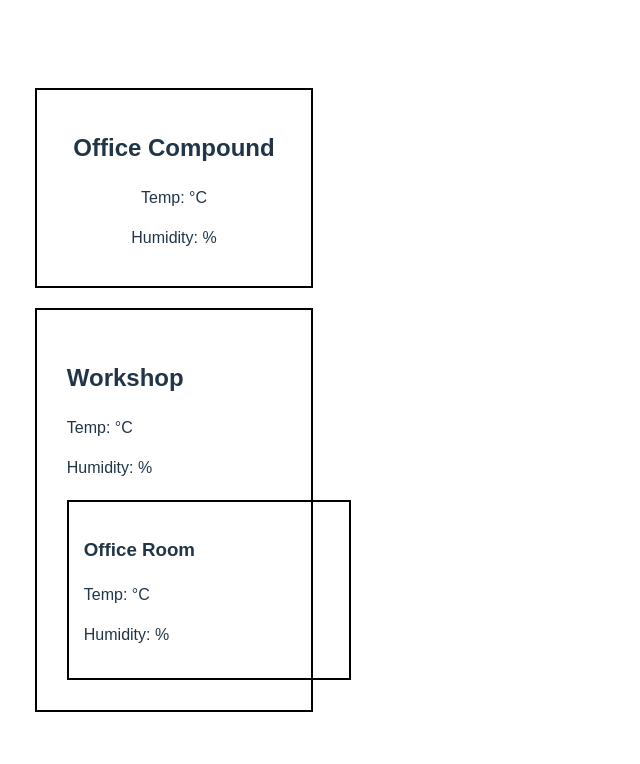
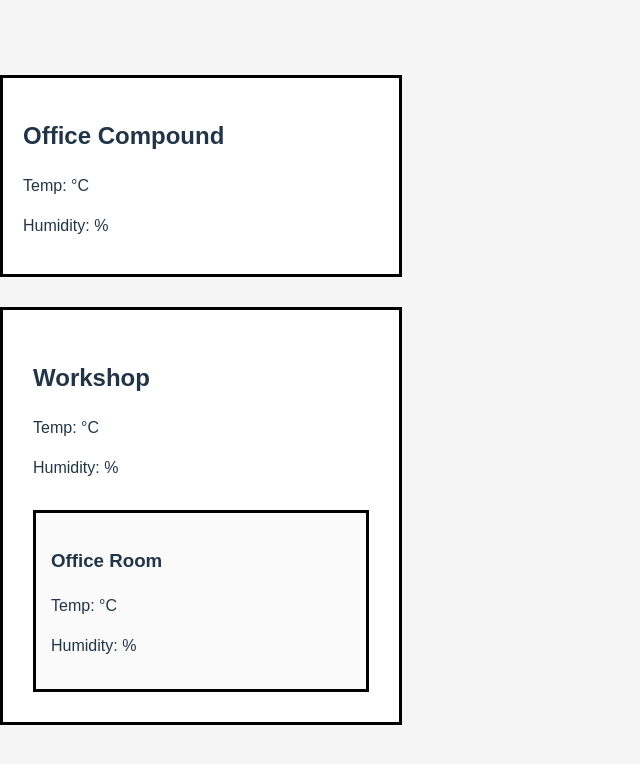
Before and after one commit to natureloop-eco/react-vite-starter-ddbi, a React (Vite) app: page / in a window 1280 px wide. Shown: the top 764 px of the page, without its empty margins (0-640 px from the left). Built offline with nearby package versions, Linux system fonts and the light colour scheme; no server answers.

Commit message:
Update App.css

```diff
--- a/src/App.css
+++ b/src/App.css
@@ -1,25 +1,32 @@
-.container{
-width:80%;
-margin:auto;
+body{
+background:#f5f5f5;
 font-family:Arial;
 }
 
+.main{
+width:900px;
+margin:auto;
+margin-top:40px;
+}
+
 .compound{
-border:2px solid black;
+border:3px solid black;
 padding:20px;
-margin-bottom:20px;
-text-align:center;
+margin-bottom:30px;
+background:white;
 }
 
 .workshop{
-border:2px solid black;
+border:3px solid black;
 padding:30px;
+background:white;
 position:relative;
 }
 
 .officeRoom{
-border:2px solid black;
+border:3px solid black;
+width:300px;
 padding:15px;
-width:250px;
-margin-top:20px;
+margin-top:30px;
+background:#fafafa;
 }
```
